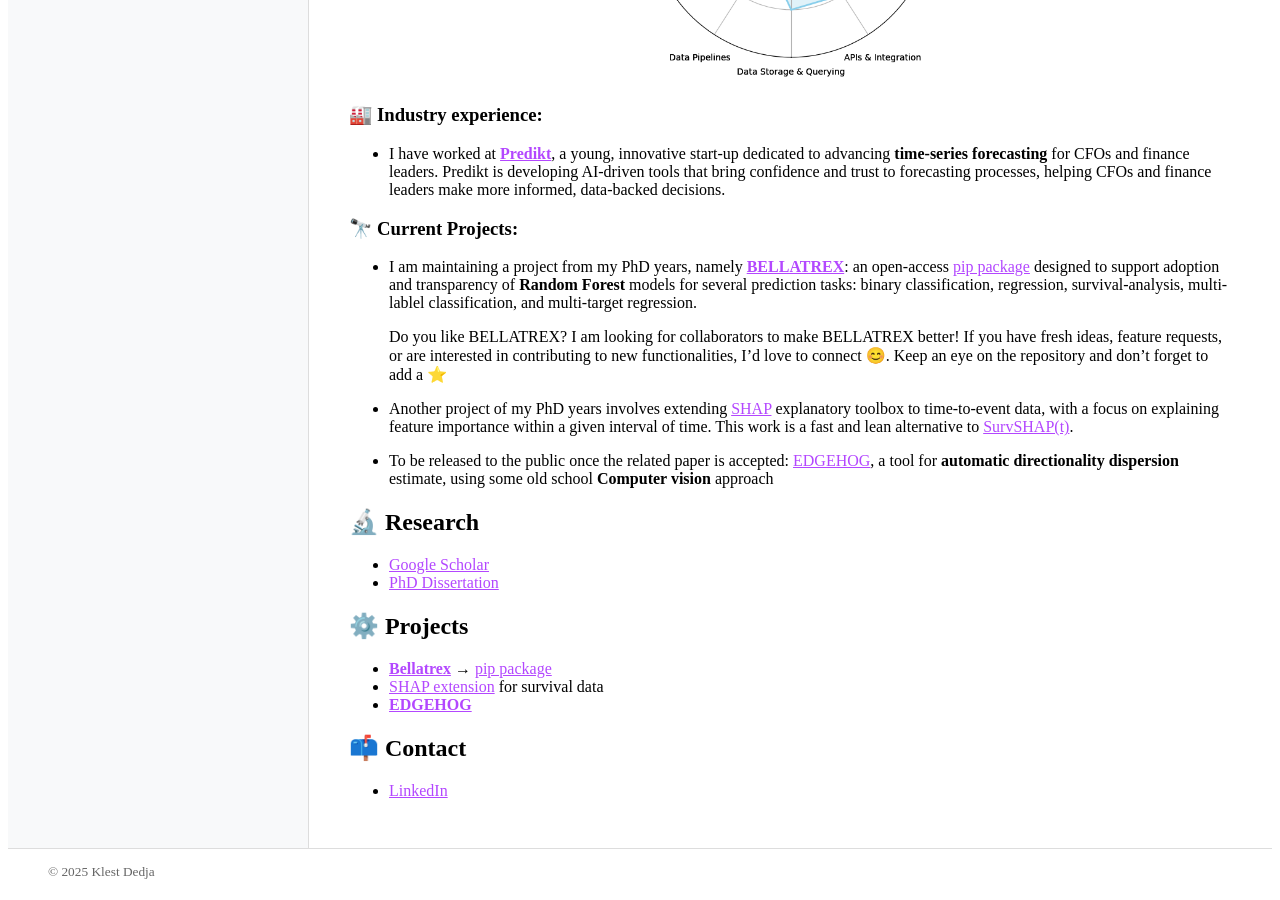
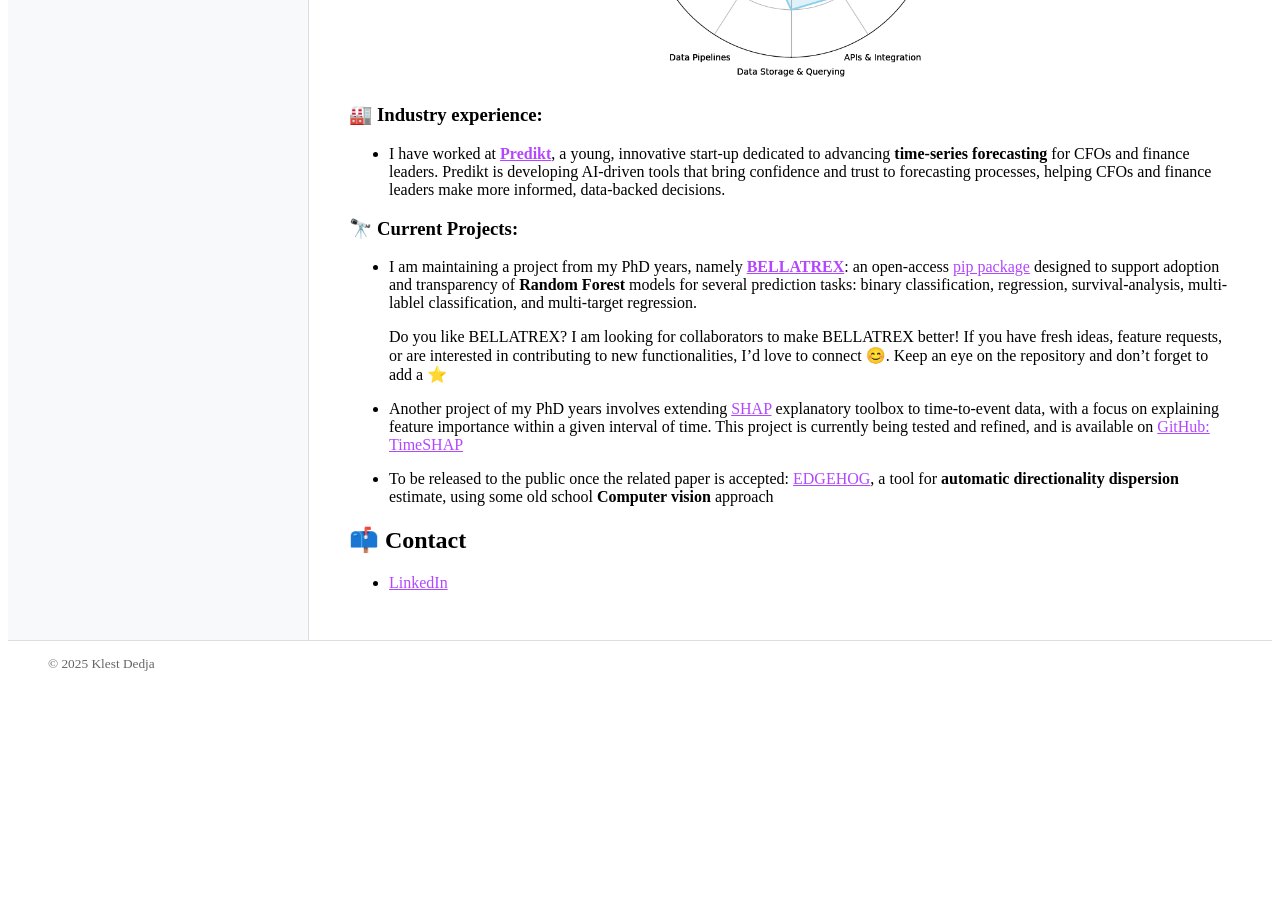
Before and after one commit to KlestDedja/klestdedja.github.io, a Jekyll site: the page built from index.md, in a window 1280 px wide and 900 px high, scrolled down 597 px. Built offline with Jekyll 4.4.1, drawn with Linux system fonts in a browser that asks for light colours; a style sheet for code colours, icons or effects is not loaded; after the commit the page ends 1290 px from its top, so only the background shows below that.

Commit message:
Update index.md, drop repetitive info

```diff
--- a/index.md
+++ b/index.md
@@ -22,16 +22,17 @@
 
 ### 🔭 Current Projects:
 
-- I am maintaining a project from my PhD years, namely **[BELLATREX](https://github.com/klest94/bellatrex)**: an open-access [pip package](https://pypi.org/project/bellatrex/) designed to support adoption and transparency of **Random Forest** models for several prediction tasks: binary classification, regression, survival-analysis, multi-lablel classification, and multi-target regression.
+- I am maintaining a project from my PhD years, namely **[BELLATREX](https://github.com/klestdedja/bellatrex)**: an open-access [pip package](https://pypi.org/project/bellatrex/) designed to support adoption and transparency of **Random Forest** models for several prediction tasks: binary classification, regression, survival-analysis, multi-lablel classification, and multi-target regression.
 
   Do you like BELLATREX? I am looking for collaborators to make BELLATREX better! If you have fresh ideas, feature requests, or are interested in contributing to new functionalities, I’d love to connect 😊.
    Keep an eye on the repository and don't forget to add a ⭐️
 
-- Another project of my PhD years involves extending [SHAP](https://shap.readthedocs.io/en/latest/) explanatory toolbox to time-to-event data, with a focus on explaining feature importance within a given interval of time. This work is a fast and lean alternative to [SurvSHAP(t)](https://github.com/MI2DataLab/survshap).
+- Another project of my PhD years involves extending [SHAP](https://shap.readthedocs.io/en/latest/) explanatory toolbox to time-to-event data, with a focus on explaining feature importance within a given interval of time. This project is currently being tested and refined, and is available on [GitHub: TimeSHAP](https://github.com/klestdedja/timeSHAP)
 
-- To be released to the public once the related paper is accepted: [EDGEHOG](https://github.com/Klest94/directionality), a tool for **automatic directionality dispersion** estimate, using some old school **Computer vision** approach
+- To be released to the public once the related paper is accepted: [EDGEHOG](https://github.com/klestdedja/directionality), a tool for **automatic directionality dispersion** estimate, using some old school **Computer vision** approach
 
 
+<!--
 ## 🔬 Research
 - [Google Scholar](https://scholar.google.com/citations?user=SWJ2Y2cAAAAJ)
 - [PhD Dissertation](https://lirias.kuleuven.be/retrieve/dff3deaa-efd3-45e2-833c-e6db47d88434)
@@ -40,6 +41,8 @@
 - [**Bellatrex**](https://github.com/klestdedja/bellatrex) → [pip package](https://pypi.org/project/bellatrex/)
 - [SHAP extension](https://github.com/klestdedja/timeSHAP) for survival data
 - [**EDGEHOG**](https://github.com/klestdedja/directionality)
+-->
+
 
 ## 📫 Contact
 - [LinkedIn](https://www.linkedin.com/in/klest-dedja/)
```
